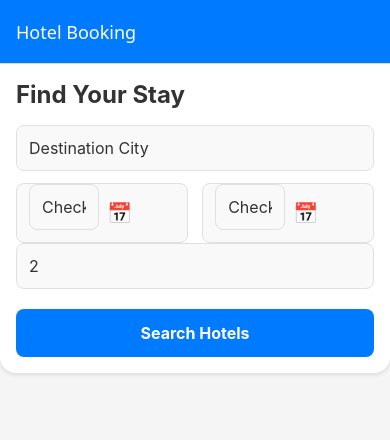
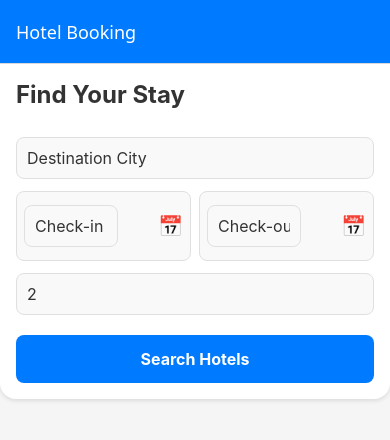
Before and after one commit to Nadil-Dulran/HotelBooking, a React Native app: screen /Search in a window 390 px wide. Shown: the top 440 px of the page. Built offline with nearby package versions, Linux system fonts and the light colour scheme.

Commit message:
Update Search screen date input styles

```diff
--- a/src/screens/SearchScreen.js
+++ b/src/screens/SearchScreen.js
@@ -150,17 +150,18 @@ const styles = StyleSheet.create({
         borderWidth: 1,
         borderColor: '#e0e0e0',
         borderRadius: 8,
-        padding: 12,
+        padding: 10,
         marginBottom: 12,
+        marginTop: 12,
         fontSize: 16,
         color: '#333',
     },
     row: {
         flexDirection: 'row',
-        justifyContent: 'space-between',
+        gap: 8,
     },
     halfInput: {
-        width: '48%',
+        width: '60%',
     },
     searchButton: {
         backgroundColor: '#007AFF',
@@ -187,25 +188,29 @@ const styles = StyleSheet.create({
     dateInputContainer: {
     flexDirection: 'row',
     alignItems: 'center',
-    width: '48%',
+    flex: 1,
     backgroundColor: '#f9f9f9',
     borderWidth: 1,
     borderColor: '#e0e0e0',
     borderRadius: 8,
-    paddingHorizontal: 12,
+    paddingHorizontal: 7,
+    height: 70,
     },
 
     dateInput: {
     flex: 1,
-    paddingVertical: 12,
+    paddingVertical: 0,
     fontSize: 16,
     color: '#333',
     },
 
     calendarIcon: {
     fontSize: 20,
-    marginLeft: 8,
+    marginLeft: 40,
+    lineHeight: 20,
     },
     });
 
 export default SearchScreen;
+
+// Edit the styles to make the calendar icon look better
```
